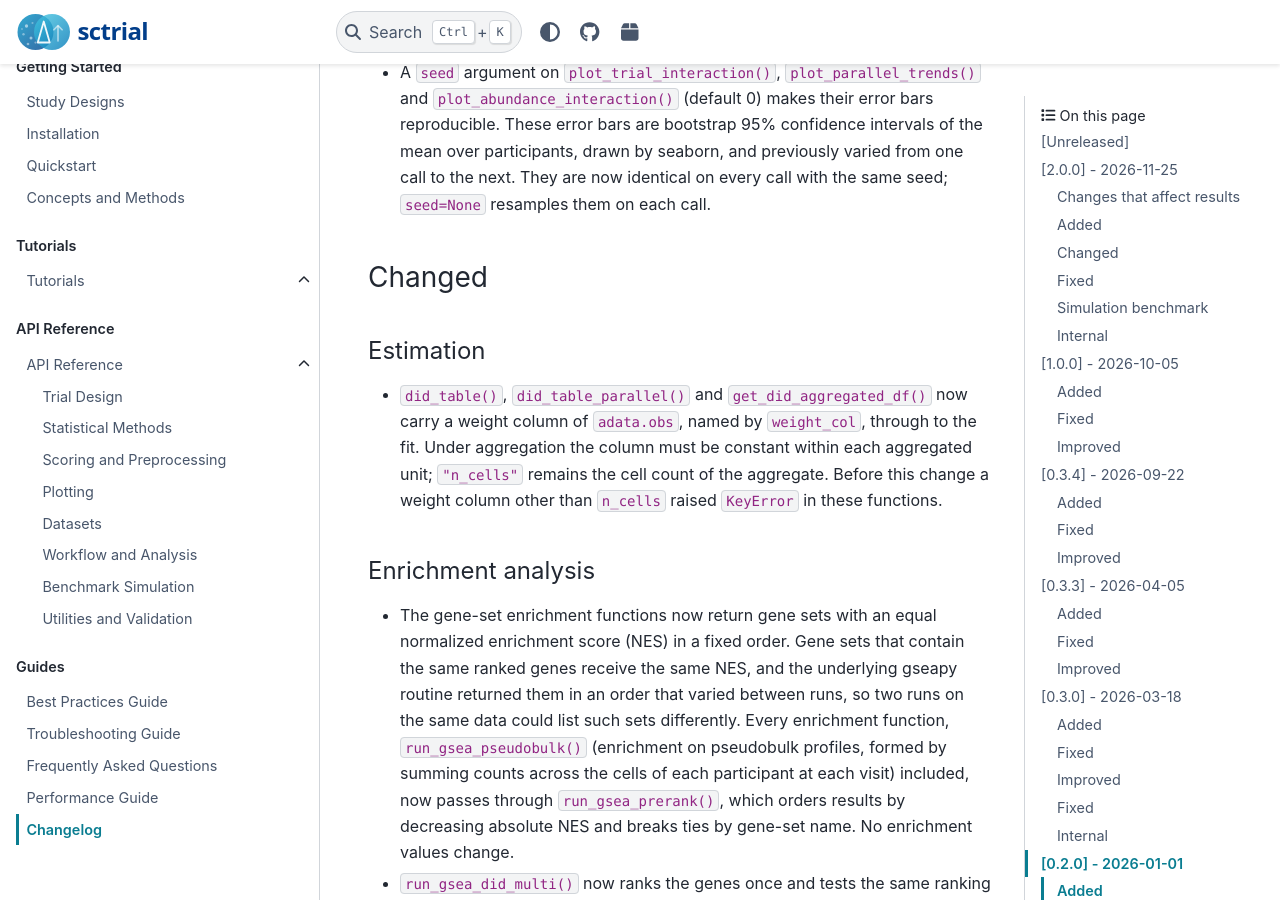
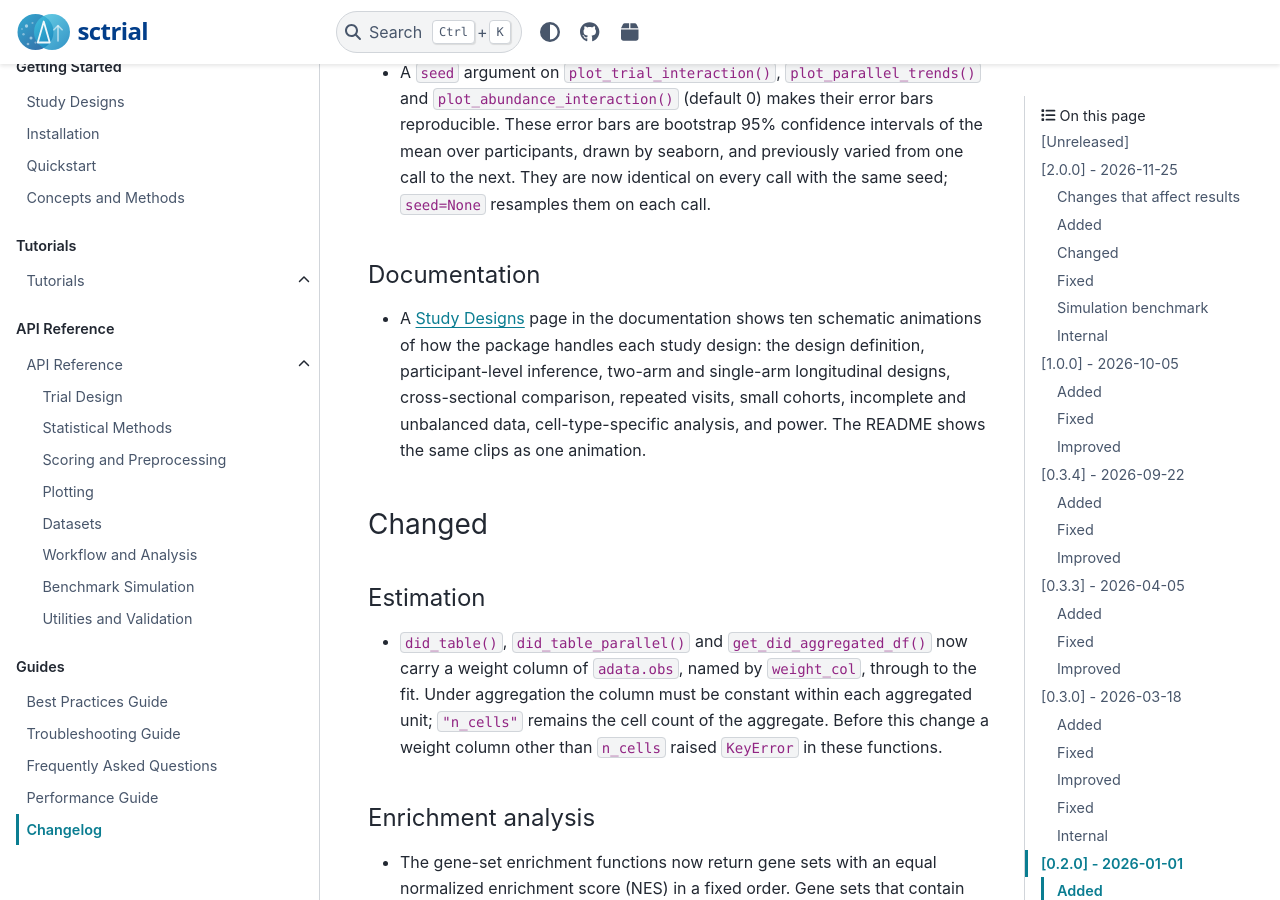
Before and after one commit to TheOmarLab/sctrial, a Sphinx documentation site: the page built from docs/source/changelog.md, in a window 1280 px wide and 900 px high, scrolled down 12311 px. Built offline with Sphinx 7.4.7 and the PyData theme 0.15.4, drawn with Linux system fonts in a browser that asks for light colours; pages that are not in the unit, such as notebooks, are missing from menus.

Commit message:
Changelog: list the Study Designs page under the additions of 2.0.0

```diff
--- a/docs/source/changelog.md
+++ b/docs/source/changelog.md
@@ -90,6 +90,9 @@ results as they were.
 
 #### Plotting
 - A `seed` argument on `plot_trial_interaction()`, `plot_parallel_trends()` and `plot_abundance_interaction()` (default 0) makes their error bars reproducible. These error bars are bootstrap 95% confidence intervals of the mean over participants, drawn by seaborn, and previously varied from one call to the next. They are now identical on every call with the same seed; `seed=None` resamples them on each call.
+
+#### Documentation
+- A [Study Designs](https://www.omar-lab.com/sctrial/study_designs.html) page in the documentation shows ten schematic animations of how the package handles each study design: the design definition, participant-level inference, two-arm and single-arm longitudinal designs, cross-sectional comparison, repeated visits, small cohorts, incomplete and unbalanced data, cell-type-specific analysis, and power. The README shows the same clips as one animation.
 
 ### Changed
 
```
Also changed, not shown: CHANGELOG.md (+3 -0 lines).
